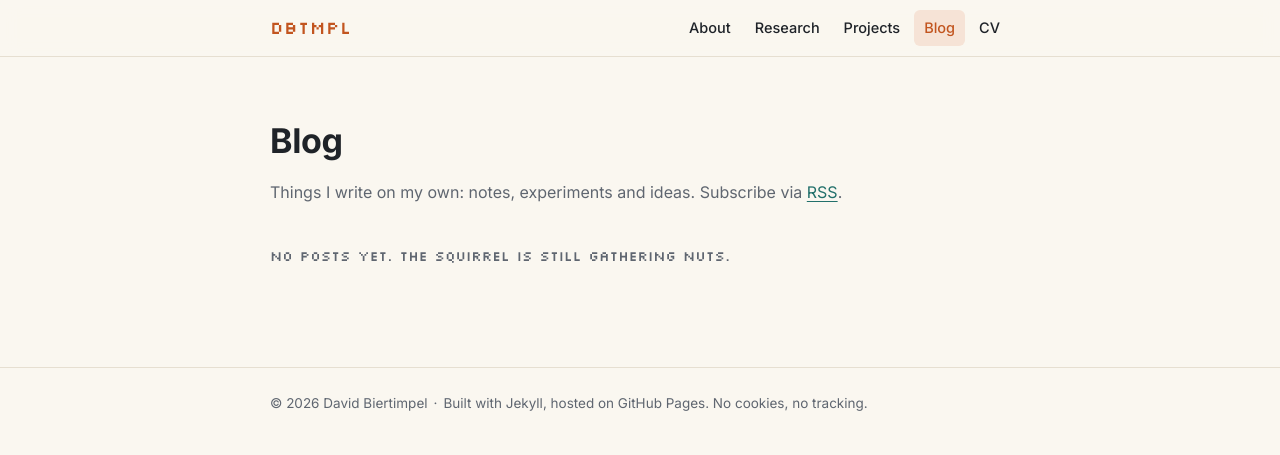
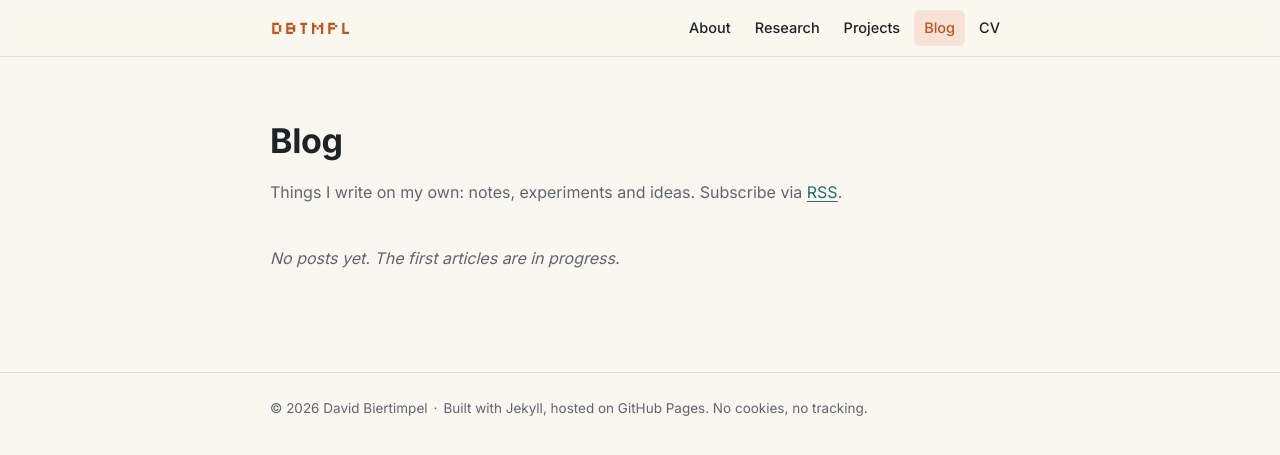
Before and after one commit to dbtmpl/dbtmpl.github.io, a Jekyll site: the page built from blog/index.html, in a window 1280 px wide. Shown: the top 455 px of the page. Built offline with Jekyll 4.4.1, drawn with Linux system fonts in a browser that asks for light colours.

Commit message:
Update CV, use portrait favicon, refresh photo cache
- Replace assets/cv.pdf with the current CV.
- Favicon and apple-touch icon are now a small crop of the portrait.
- Add a version query to the portrait so browsers drop the cached old photo.
- Plainer wording for the empty blog page.

Co-Authored-By: Claude Opus 5.5 <noreply@anthropic.com>

```diff
--- a/_includes/head.html
+++ b/_includes/head.html
@@ -3,7 +3,9 @@
 <meta name="color-scheme" content="light dark">
 {% seo %}
 {% feed_meta %}
-<link rel="icon" href="{{ '/assets/favicon.svg' | relative_url }}" type="image/svg+xml">
+<link rel="icon" href="{{ '/assets/favicon-32.png' | relative_url }}?v=2" sizes="32x32" type="image/png">
+<link rel="icon" href="{{ '/assets/favicon-64.png' | relative_url }}?v=2" sizes="64x64" type="image/png">
+<link rel="apple-touch-icon" href="{{ '/assets/apple-touch-icon.png' | relative_url }}?v=2">
 <link rel="preconnect" href="https://fonts.googleapis.com">
 <link rel="preconnect" href="https://fonts.gstatic.com" crossorigin>
 <link href="https://fonts.googleapis.com/css2?family=Inter:wght@400;500;600;700&family=Source+Serif+4:ital,opsz,wght@0,8..60,400;0,8..60,600;1,8..60,400&family=Silkscreen&display=swap" rel="stylesheet">
--- a/assets/css/style.css
+++ b/assets/css/style.css
@@ -186,7 +186,7 @@ strong { font-weight: 600; }
 .postlist__item a { font-weight: 500; }
 .postlist__desc { margin: 2px 0 0; color: var(--muted); font-size: 14.5px; }
 .postlist__year { font-size: 15px; color: var(--muted); font-weight: 600; margin: 28px 0 4px; }
-.empty { font-family: var(--pixel); color: var(--muted); font-size: 14px; padding: 24px 0; }
+.empty { color: var(--muted); font-style: italic; padding: 24px 0; }
 
 /* ---------- Article ---------- */
 .article { max-width: var(--prose); margin: 0 auto; padding-top: 56px; }
--- a/blog/index.html
+++ b/blog/index.html
@@ -24,6 +24,6 @@ description: Personal writing by David Biertimpel.
     </ul>
     {% endfor %}
   {% else %}
-    <p class="empty">No posts yet. The squirrel is still gathering nuts.</p>
+    <p class="empty">No posts yet. The first articles are in progress.</p>
   {% endif %}
 </section>
--- a/index.html
+++ b/index.html
@@ -19,7 +19,7 @@ squirrel: true
     </ul>
   </div>
   <div class="hero__photo">
-    <img src="{{ '/assets/portrait.jpg' | relative_url }}" alt="Portrait of David Biertimpel" width="640" height="640">
+    <img src="{{ '/assets/portrait.jpg' | relative_url }}?v=2026-11" alt="Portrait of David Biertimpel" width="640" height="640">
   </div>
 </section>
 
```
Also changed, not shown: assets/apple-touch-icon.png (added), assets/favicon-32.png (added), assets/favicon-64.png (added), assets/favicon.svg (deleted), 1 other file.
